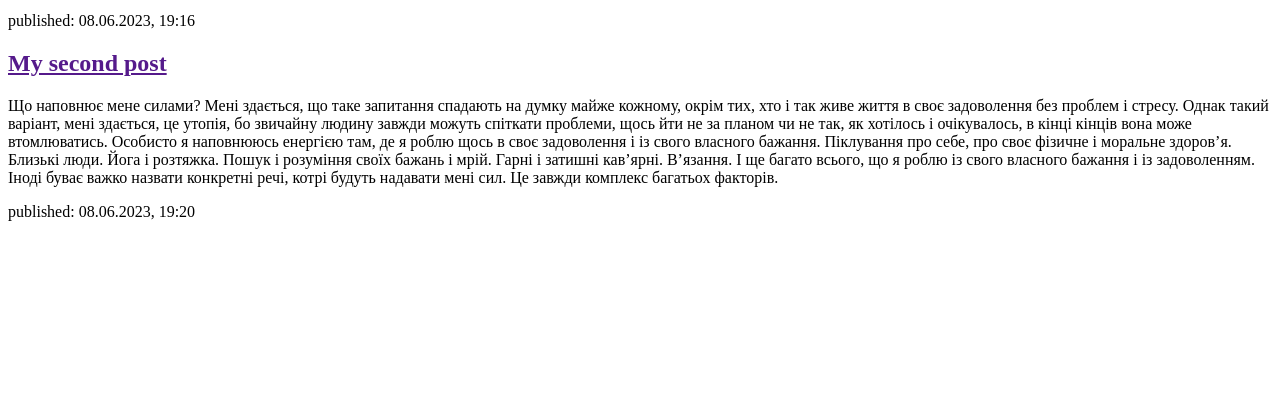
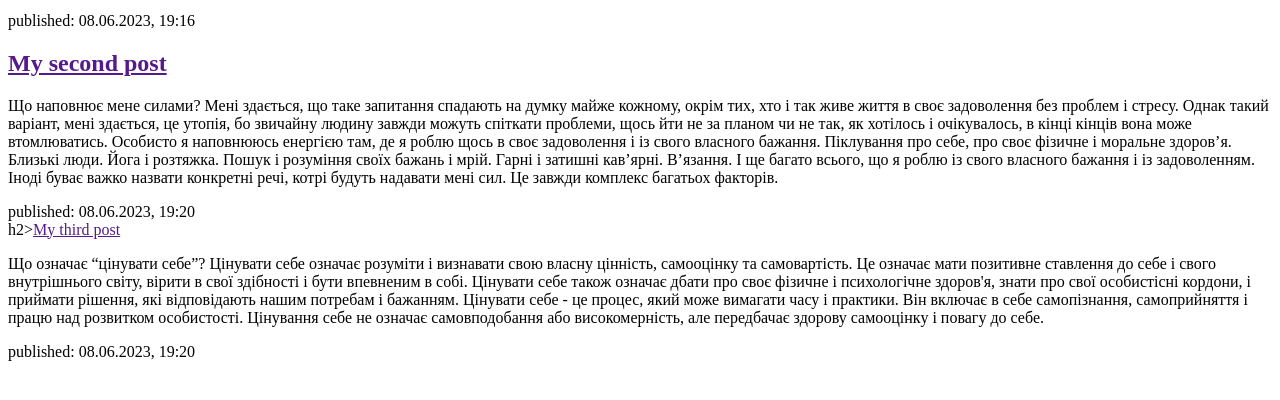
Before and after one commit to knftlyulya/my-first-blog, a Django app: page / in a window 1280 px wide. Shown: the part 221-621 px from the top of the page. Run offline with Django 3.2, Linux system fonts and the light colour scheme.

Commit message:
Change the HTML for the site second time

```diff
--- a/blog/templates/blog/post_list.html
+++ b/blog/templates/blog/post_list.html
@@ -28,5 +28,14 @@
             <time>published: 08.06.2023, 19:20</time>
         </article>
 
+        <article>
+            h2><a href="">My third post</a></h2>
+            <p>
+                Що означає “цінувати себе”?
+                Цінувати себе означає розуміти і визнавати свою власну цінність, самооцінку та самовартість. Це означає мати позитивне ставлення до себе і свого внутрішнього світу, вірити в свої здібності і бути впевненим в собі. Цінувати себе також означає дбати про своє фізичне і психологічне здоров'я, знати про свої особистісні кордони, і приймати рішення, які відповідають нашим потребам і бажанням. Цінувати себе - це процес, який може вимагати часу і практики. Він включає в себе самопізнання, самоприйняття і працю над розвитком особистості. Цінування себе не означає самовподобання або високомерність, але передбачає здорову самооцінку і повагу до себе.
+            </p>
+            <time>published: 08.06.2023, 19:20</time>
+        </article>
+
     </body>
 </html>
```
